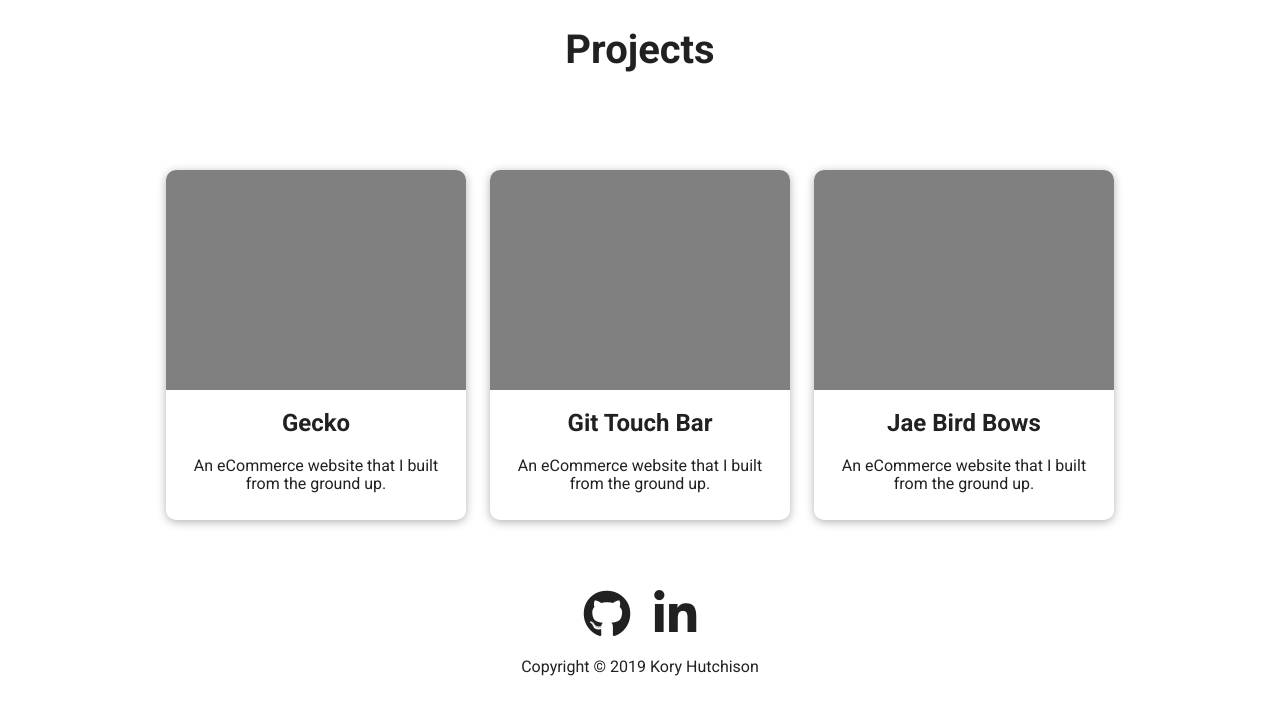
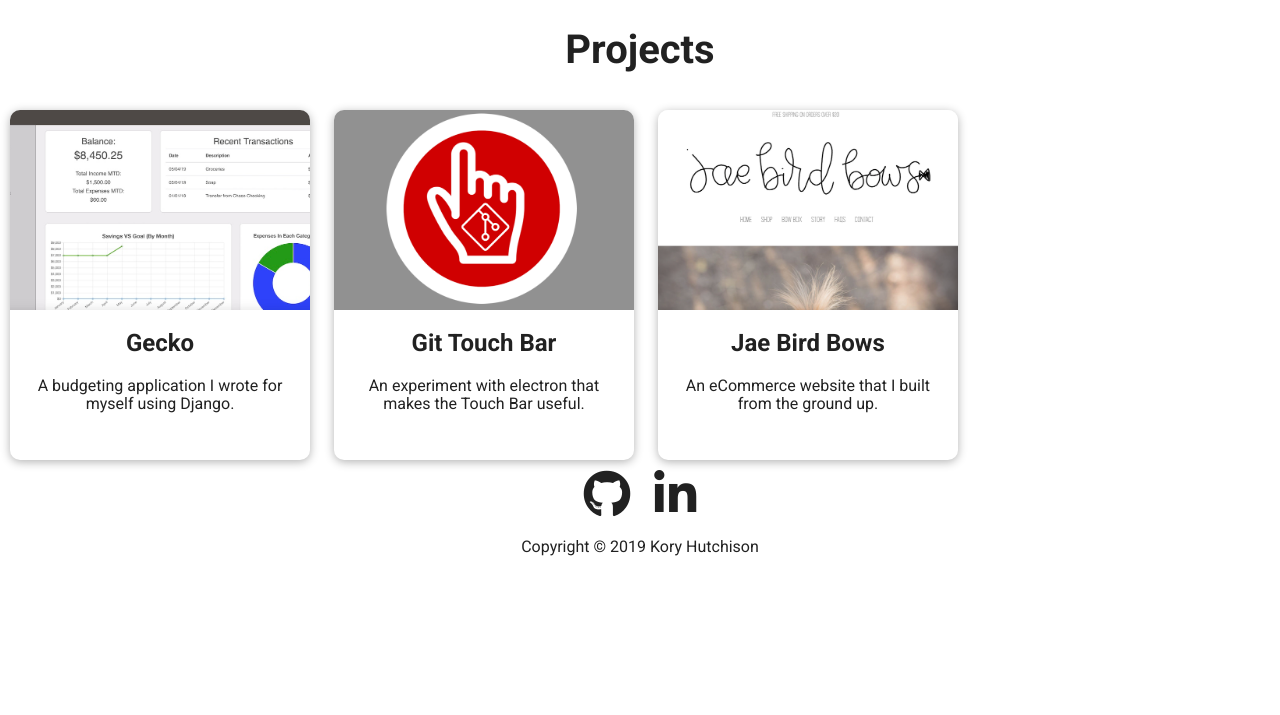
Before and after one commit to koryhutchison/koryhutchison.com, a Jekyll site: the page built from projects.html, in a window 1280 px wide. Shown: the top 715 px of the page. Built offline with Jekyll 4.4.1, drawn with Linux system fonts in a browser that asks for light colours; nearby versions of some CDN libraries.

Commit message:
Set up project page with the 3 main projects

```diff
--- a/_projects/gecko.html
+++ b/_projects/gecko.html
@@ -2,7 +2,8 @@
 layout: default
 title: Gecko
 heroTitle: Gecko
-snippet: An eCommerce website that I built from the ground up.
+snippet: A budgeting application I wrote for myself using Django.
+image: /assets/images/gecko.png
 ---
 
 <h1>Gecko</h1>
--- a/_projects/git-touchbar.html
+++ b/_projects/git-touchbar.html
@@ -2,7 +2,8 @@
 layout: default
 title: Git Touch Bar
 heroTitle: Git Touch Bar
-snippet: An eCommerce website that I built from the ground up.
+snippet: An experiment with electron that makes the Touch Bar useful.
+image: /assets/images/git-touchbar.png
 ---
 
 <h1>Git Touch Bar</h1>
--- a/_projects/jaebirdbows.html
+++ b/_projects/jaebirdbows.html
@@ -3,6 +3,7 @@ layout: default
 title: Jae Bird Bows
 heroTitle: Jae Bird Bows
 snippet: An eCommerce website that I built from the ground up.
+image: /assets/images/jaebirdbows.png
 ---
 
 <h1>Jae Bird Bows</h1>
--- a/assets/css/styles.css
+++ b/assets/css/styles.css
@@ -41,11 +41,6 @@ p {
     width: 50%;
 }
 
-.content-container {
-    max-width: 1070px;
-    margin: auto;
-}
-
 .footer-icons a {
     position: relative;
     z-index: 2;
@@ -77,7 +72,7 @@ p {
 }
 
 .project-image {
-    height: 220px;
+    height: 200px;
     width: 100%;
     background-color: grey;
     border-radius: 10px 10px 0px 0px;
@@ -90,16 +85,23 @@ p {
     border-radius: 10px;
     margin: 10px;
     box-shadow: 0 2px 10px rgba(0, 0, 0, .3);
+    transition: transform .5s ease 0s, box-shadow .5s ease 0s;
+}
+
+.project-thumbnail:hover {
+    transform: translateY(-4px);
+    box-shadow: 0 4px 12px rgba(0, 0, 0, .3);
+}
+
+.project-thumbnail-link {
+    text-decoration: none;
+    color: inherit;
+
 }
 
 .row {
     display: flex;
     align-items: center;
-}
-
-.section-padding {
-    padding-top: 60px;
-    padding-bottom: 60px;
 }
 
 .text-center {
--- a/projects.html
+++ b/projects.html
@@ -3,18 +3,17 @@ layout: default
 title: Projects
 heroTitle: Projects
 ---
-
-<div class="section-padding">
-    <div class="content-container text-center">
+<kory-section class="text-center">
     {% assign projects = site.projects | sort: 'title' %}
     {% for project in projects %}
+    <a class="project-thumbnail-link" href="{{project.url}}">
         <div class="project-thumbnail">
-                <div class="project-image"></div>
+            <div class="project-image" style="background: url('{{project.image}}') no-repeat center/130%"></div>
             <div class="pad-sides">
                 <h2>{{project.title}}</h2>
                 {{ project.snippet }}
             </div>
         </div>
+    </a>
     {% endfor %}
-    </div>
-</div>
+</kory-section>
--- a/src/main.js
+++ b/src/main.js
@@ -1,9 +1,11 @@
 import Vue from 'vue'
 import Navigation from './components/navigation'
 import BrandContainer from './components/brand-container'
+import KorySection from './components/kory-section'
 
 Vue.component('navigation', Navigation)
 Vue.component('brandContainer', BrandContainer)
+Vue.component('korySection', KorySection)
 
 const main = new Vue({
   el: '#main'
```
Also changed, not shown: index.html (+6 -19 lines), src/components/kory-section.vue (added, +30 -0 lines), assets/images/gecko.png (added), assets/images/git-touchbar.png (added), assets/images/jaebirdbows.png (added), 1 other file. Lines whose indentation alone changed are shown as unchanged.
